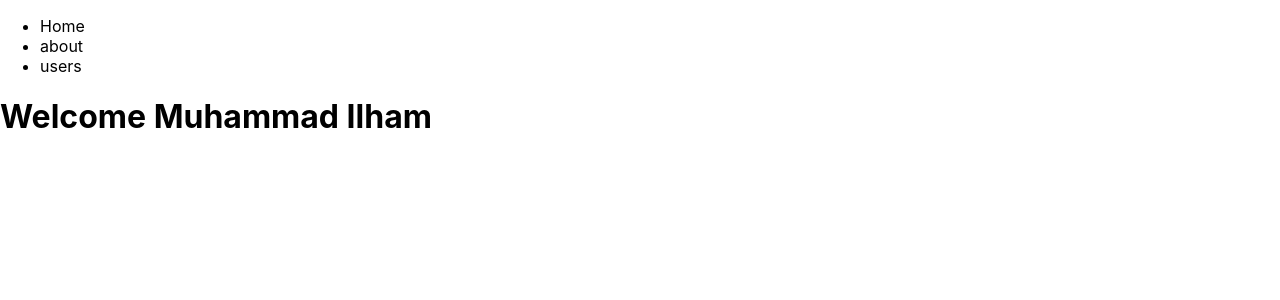
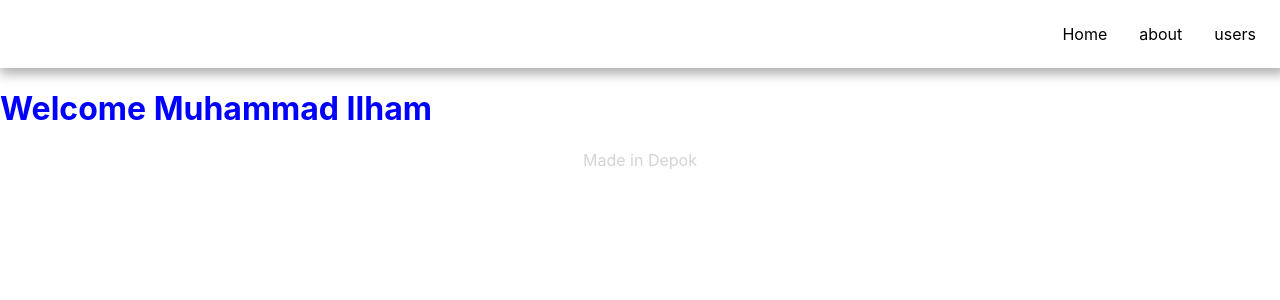
Before and after one commit to isthisilham/Basic-Next-JS, a Next.js app: page / in a window 1280 px wide. Shown: the top 300 px of the page. Built offline with nearby package versions, Linux system fonts and the light colour scheme.

Commit message:
Global & Module CSS - Next JS

```diff
--- /dev/null
+++ b/components/Footer/Footer.module.css
@@ -0,0 +1,4 @@
+.title {
+    text-align: center;
+    color: lightgray;
+}
--- /dev/null
+++ b/components/Footer/index.tsx
@@ -0,0 +1,9 @@
+import styles from './Footer.module.css'
+
+export default function index() {
+    return (
+        <div>
+            <p className={styles.title}>Made in Depok</p>
+        </div>
+    )
+}
--- /dev/null
+++ b/components/Header/Header.module.css
@@ -0,0 +1,15 @@
+.container {
+    padding: 8px;
+    box-shadow: 3px 3px 11px 3px rgb(0 0 0 / 32%);
+
+}
+
+.title {
+    list-style: none;
+    display: flex;
+    justify-content: flex-end;
+}
+
+.item {
+    margin: 0px 16px;
+}
--- a/components/Header/index.tsx
+++ b/components/Header/index.tsx
@@ -1,21 +1,23 @@
 import Link from "next/link";
+
+import styles from './Header.module.css';
 
 export default function Header() {
   return (
     <>
-      <header>
-        <ul>
-          <li>
+      <header className={styles.container}>
+        <ul className={styles.title}>
+          <li className={styles.item}>
             <Link href="/">
               <a>Home</a>
             </Link>
           </li>
-          <li>
+          <li className={styles.item}>
             <Link href="/about">
               <a>about</a>
             </Link>
           </li>
-          <li>
+          <li className={styles.item}>
             <Link href="/users">
               <a>users</a>
             </Link>
--- a/pages/index.tsx
+++ b/pages/index.tsx
@@ -1,12 +1,16 @@
 import type { NextPage } from 'next'
 
 import Header from '../components/Header'
+import Footer from '../components/Footer'
+
+import styles from '../styles/Home.module.css';
 
 const Home: NextPage = () => {
   return (
     <>
     <Header />
-    <h1>Welcome Muhammad Ilham</h1>
+    <h1 className={styles['title-homepage']}>Welcome Muhammad Ilham</h1>
+    <Footer />
     </>
   )
 }
--- a/styles/Home.module.css
+++ b/styles/Home.module.css
@@ -1,121 +1,3 @@
-.container {
-  min-height: 100vh;
-  padding: 0 0.5rem;
-  display: flex;
-  flex-direction: column;
-  justify-content: center;
-  align-items: center;
-  height: 100vh;
+.title-homepage{
+  color: blue;
 }
-
-.main {
-  padding: 5rem 0;
-  flex: 1;
-  display: flex;
-  flex-direction: column;
-  justify-content: center;
-  align-items: center;
-}
-
-.footer {
-  width: 100%;
-  height: 100px;
-  border-top: 1px solid #eaeaea;
-  display: flex;
-  justify-content: center;
-  align-items: center;
-}
-
-.footer a {
-  display: flex;
-  justify-content: center;
-  align-items: center;
-  flex-grow: 1;
-}
-
-.title a {
-  color: #0070f3;
-  text-decoration: none;
-}
-
-.title a:hover,
-.title a:focus,
-.title a:active {
-  text-decoration: underline;
-}
-
-.title {
-  margin: 0;
-  line-height: 1.15;
-  font-size: 4rem;
-}
-
-.title,
-.description {
-  text-align: center;
-}
-
-.description {
-  line-height: 1.5;
-  font-size: 1.5rem;
-}
-
-.code {
-  background: #fafafa;
-  border-radius: 5px;
-  padding: 0.75rem;
-  font-size: 1.1rem;
-  font-family: Menlo, Monaco, Lucida Console, Liberation Mono, DejaVu Sans Mono,
-    Bitstream Vera Sans Mono, Courier New, monospace;
-}
-
-.grid {
-  display: flex;
-  align-items: center;
-  justify-content: center;
-  flex-wrap: wrap;
-  max-width: 800px;
-  margin-top: 3rem;
-}
-
-.card {
-  margin: 1rem;
-  padding: 1.5rem;
-  text-align: left;
-  color: inherit;
-  text-decoration: none;
-  border: 1px solid #eaeaea;
-  border-radius: 10px;
-  transition: color 0.15s ease, border-color 0.15s ease;
-  width: 45%;
-}
-
-.card:hover,
-.card:focus,
-.card:active {
-  color: #0070f3;
-  border-color: #0070f3;
-}
-
-.card h2 {
-  margin: 0 0 1rem 0;
-  font-size: 1.5rem;
-}
-
-.card p {
-  margin: 0;
-  font-size: 1.25rem;
-  line-height: 1.5;
-}
-
-.logo {
-  height: 1em;
-  margin-left: 0.5rem;
-}
-
-@media (max-width: 600px) {
-  .grid {
-    width: 100%;
-    flex-direction: column;
-  }
-}
--- a/styles/globals.css
+++ b/styles/globals.css
@@ -4,6 +4,8 @@
   margin: 0;
   font-family: -apple-system, BlinkMacSystemFont, Segoe UI, Roboto, Oxygen,
     Ubuntu, Cantarell, Fira Sans, Droid Sans, Helvetica Neue, sans-serif;
+    max-width: 1400px;
+    margin: auto;
 }
 
 a {
```
